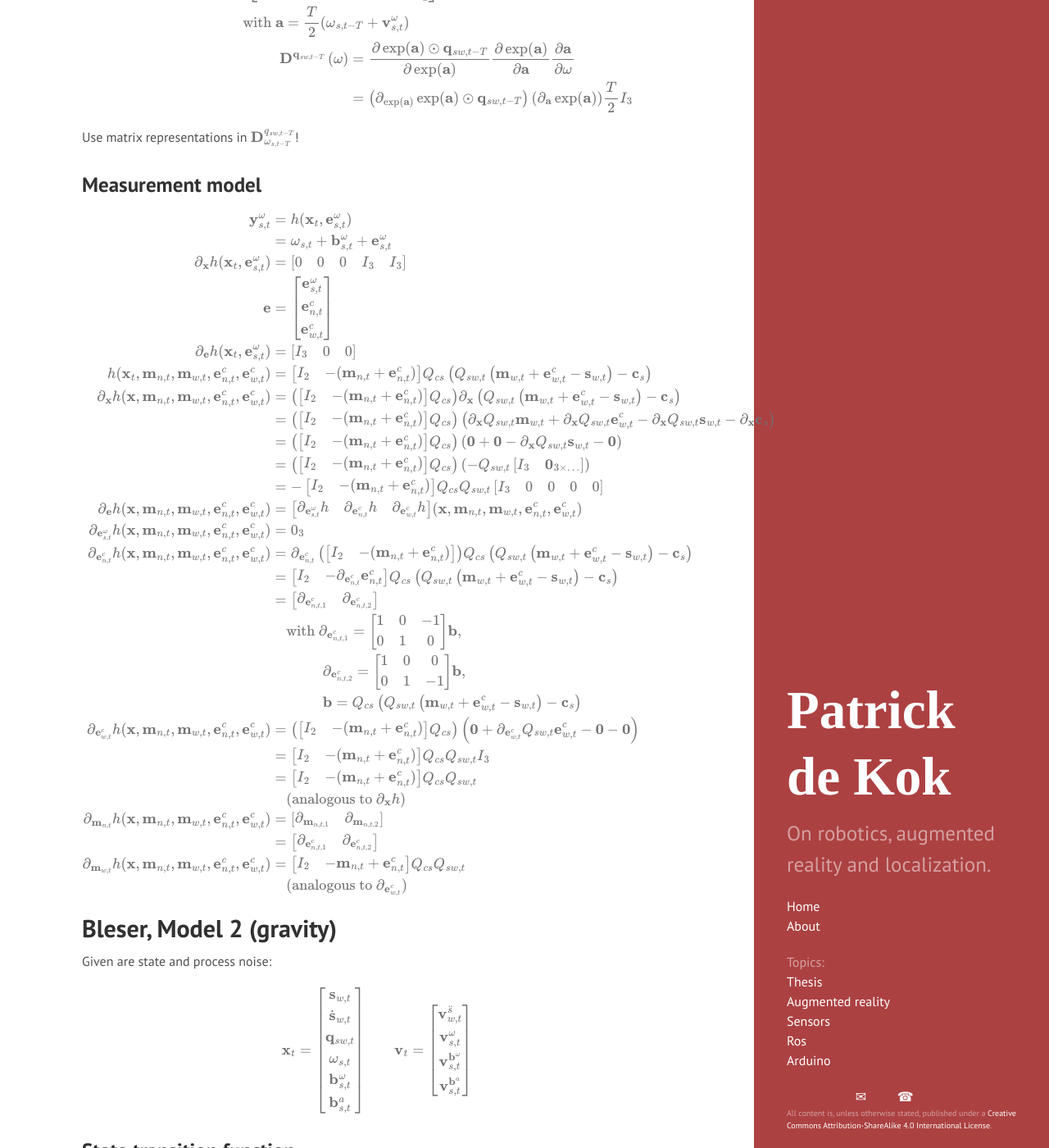
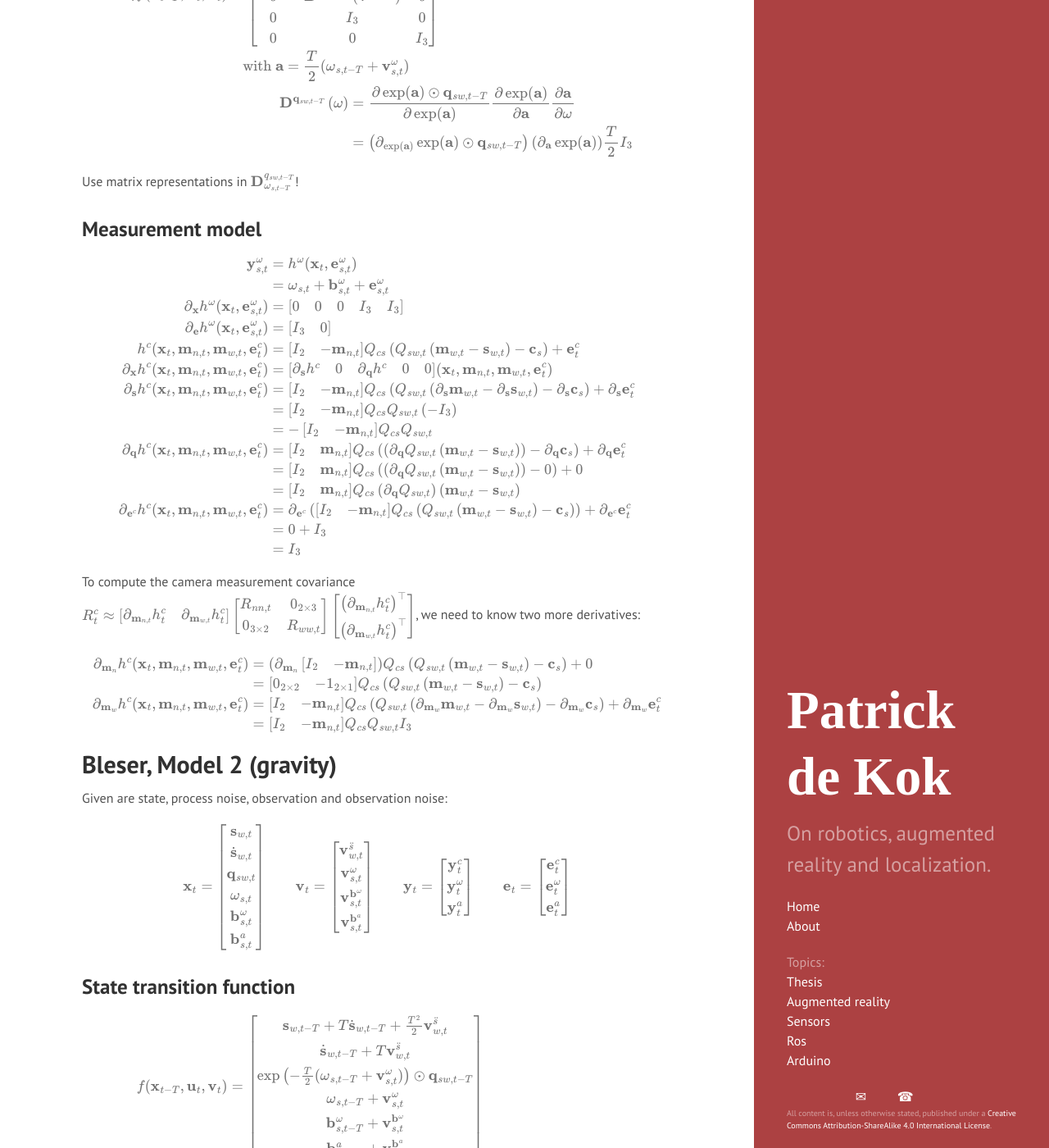
Before and after one commit to pkok/pkok.github.io, a Jekyll site: the page built from derivatives.md, in a window 1280 px wide and 1400 px high, scrolled down 3334 px. Shown: the whole window at 82% size. Built offline with Jekyll 4.4.1, drawn with Linux system fonts in a browser that asks for light colours; some web fonts are replaced; formulas are drawn with MathJax 3; some of the changed text lies outside the part shown.

Commit message:
Now with all the measurement model derivatives included!

```diff
--- a/derivatives.md
+++ b/derivatives.md
@@ -192,7 +192,7 @@
 
 ### Rotation
 
-Let $$Q$$ be the rotation matrix corresponding to the same rotation as unit quaternion $$\mathbf{q}$$, and let $$Q^*$$ correspond to the rotation of $$\mathbf{q}^*$$.  The derivatives $$\partial_\mathbf{q} Q$$ and $$\partial_\mathbf{q} Q^*$$ are both third-rank tensors, see also [Wikipedia](https://en.wikipedia.org/wiki/Matrix_calculus#Other_matrix_derivatives).
+Let $$Q = \begin{bmatrix}1 - 2(q_2^2 + q_3^2) & 2(q_1q_2 - q_3q_0) & 2(q_1q_3 + q_2q_0) \\ 2(q_1q_2 + q_3q_0) & 1 - 2(q_1^2+q_3^2) & 2(q_2q_3 - q_1q_0) \\ 2(q_1 q_3 - q_2 q_0) & 2(q_2q_3 + q_1q_0) & 1 - 2(q_1^2 + q_2^2)\end{bmatrix}$$ be the rotation matrix corresponding to the same rotation as unit quaternion $$\mathbf{q}$$, and let $$Q^*$$ correspond to the rotation of $$\mathbf{q}^*$$.  The derivatives $$\partial_\mathbf{q} Q$$ and $$\partial_\mathbf{q} Q^*$$ are both third-rank tensors (mappings of mappings; see also [Wikipedia](https://en.wikipedia.org/wiki/Matrix_calculus#Other_matrix_derivatives)).
 
 $$
 \begin{align}
@@ -268,7 +268,7 @@
 
 ## Bleser Model 1 (gyro)
 
-Given are state and process noise:
+Given are state, process noise, observation and observation noise:
 
 $$
 \begin{align}
@@ -281,6 +281,16 @@
 \mathbf{v}_t &= \begin{bmatrix}\mathbf{v}^\ddot{s}_{w,t} \\
                                \mathbf{v}^\omega_{s,t} \\
                                \mathbf{v}^{\mathbf{b}^\omega}_{s,t}
+                \end{bmatrix} &
+\mathbf{y}_t &= \begin{bmatrix} \mathbf{y}^c_t \\
+                                \mathbf{y}^\omega_t
+                \end{bmatrix} &
+\mathbf{e}_t &= \begin{bmatrix} \mathbf{e}^c_t \\
+                                \mathbf{e}^\omega_t \\
+                \end{bmatrix}
+              = \begin{bmatrix} \mathbf{e}^c_{n,t} \\
+                                \mathbf{e}^c_{w,t} \\
+                                \mathbf{e}^\omega_t \\
                 \end{bmatrix}
 \end{align}
 $$
@@ -323,60 +333,56 @@
 $$
 \begin{align}
 \mathbf{y}^\omega_{s,t}
-  &= h(\mathbf{x}_t, \mathbf{e}^\omega_{s,t}) \\
+  &= h^\omega(\mathbf{x}_t, \mathbf{e}^\omega_{s,t}) \\
   &= \mathbf{\omega}_{s,t} + \mathbf{b}^\omega_{s,t} + \mathbf{e}^\omega_{s,t} \\
-
-\partial_\mathbf{x} h(\mathbf{x}_t, \mathbf{e}^\omega_{s,t})
+%
+\partial_\mathbf{x} h^\omega(\mathbf{x}_t, \mathbf{e}^\omega_{s,t})
   &= \begin{bmatrix} 0 & 0 & 0 & I_3 & I_3 \end{bmatrix} \\
 
-\mathbf{e}
-  &= \begin{bmatrix} \mathbf{e}^\omega_{s,t} \\
-                     \mathbf{e}^c_{n,t} \\
-                     \mathbf{e}^c_{w,t}
-     \end{bmatrix} \\
-
-\partial_\mathbf{e} h(\mathbf{x}_t, \mathbf{e}^\omega_{s,t})
-  &= \begin{bmatrix} I_3 & 0 & 0 \end{bmatrix} \\
-
-h(\mathbf{x}_t, \mathbf{m}_{n,t}, \mathbf{m}_{w,t}, \mathbf{e}^c_{n,t}, \mathbf{e}^c_{w,t})
-  &= \begin{bmatrix} I_2 & -(\mathbf{m}_{n,t} + \mathbf{e}_{n,t}^c) \end{bmatrix} Q_{cs} \left( Q_{sw,t} \left(\mathbf{m}_{w,t} + \mathbf{e}_{w,t}^c - \mathbf{s}_{w,t} \right) - \mathbf{c}_s \right) \\
-
-\partial_\mathbf{x} h(\mathbf{x}, \mathbf{m}_{n,t}, \mathbf{m}_{w,t}, \mathbf{e}_{n,t}^c, \mathbf{e}_{w,t}^c)
-  &= \left(\begin{bmatrix} I_2 & -(\mathbf{m}_{n,t} + \mathbf{e}_{n,t}^c) \end{bmatrix} Q_{cs}\right) \partial_\mathbf{x} \left( Q_{sw,t} \left(\mathbf{m}_{w,t} + \mathbf{e}_{w,t}^c - \mathbf{s}_{w,t} \right) - \mathbf{c}_s \right) \\
-  &= \left(\begin{bmatrix} I_2 & -(\mathbf{m}_{n,t} + \mathbf{e}_{n,t}^c) \end{bmatrix} Q_{cs}\right) \left( \partial_\mathbf{x} Q_{sw,t} \mathbf{m}_{w,t} + \partial_\mathbf{x} Q_{sw,t} \mathbf{e}_{w,t}^c - \partial_\mathbf{x} Q_{sw,t} \mathbf{s}_{w,t} - \partial_\mathbf{x} \mathbf{c}_s \right) \\
-  &= \left(\begin{bmatrix} I_2 & -(\mathbf{m}_{n,t} + \mathbf{e}_{n,t}^c) \end{bmatrix} Q_{cs}\right) \left( \mathbf{0} + \mathbf{0} - \partial_\mathbf{x} Q_{sw,t} \mathbf{s}_{w,t} - \mathbf{0} \right) \\
-  &= \left(\begin{bmatrix} I_2 & -(\mathbf{m}_{n,t} + \mathbf{e}_{n,t}^c) \end{bmatrix} Q_{cs}\right) \left(-Q_{sw,t} \begin{bmatrix}I_3 & \mathbf{0}_{3 \times \ldots} \end{bmatrix} \right) \\
-  &= -\begin{bmatrix} I_2 & -(\mathbf{m}_{n,t} + \mathbf{e}_{n,t}^c) \end{bmatrix} Q_{cs} Q_{sw,t} \begin{bmatrix}I_3 & 0 & 0 & 0 & 0 \end{bmatrix} \\
-
-\partial_\mathbf{e} h(\mathbf{x}, \mathbf{m}_{n,t}, \mathbf{m}_{w,t}, \mathbf{e}_{n,t}^c, \mathbf{e}_{w,t}^c)
-  &= \begin{bmatrix} \partial_{\mathbf{e}^\omega_{s,t}} h & \partial_{\mathbf{e}^c_{n,t}} h & \partial_{\mathbf{e}^c_{w,t}} h \end{bmatrix}(\mathbf{x}, \mathbf{m}_{n,t}, \mathbf{m}_{w,t}, \mathbf{e}_{n,t}^c, \mathbf{e}_{w,t}^c) \\
-\partial_{\mathbf{e}^\omega_{s,t}} h(\mathbf{x}, \mathbf{m}_{n,t}, \mathbf{m}_{w,t}, \mathbf{e}_{n,t}^c, \mathbf{e}_{w,t}^c)
-  &= 0_3 \\
-\partial_{\mathbf{e}^c_{n,t}} h(\mathbf{x}, \mathbf{m}_{n,t}, \mathbf{m}_{w,t}, \mathbf{e}_{n,t}^c, \mathbf{e}_{w,t}^c)
-  &= \partial_{\mathbf{e}^c_{n,t}} \left(\begin{bmatrix} I_2 & -(\mathbf{m}_{n,t} + \mathbf{e}_{n,t}^c) \end{bmatrix} \right) Q_{cs} \left( Q_{sw,t} \left(\mathbf{m}_{w,t} + \mathbf{e}_{w,t}^c - \mathbf{s}_{w,t} \right) - \mathbf{c}_s \right) \\
-  &= \begin{bmatrix} I_2 & -\partial_{\mathbf{e}^c_{n,t}} \mathbf{e}_{n,t}^c \end{bmatrix} Q_{cs} \left( Q_{sw,t} \left(\mathbf{m}_{w,t} + \mathbf{e}_{w,t}^c - \mathbf{s}_{w,t} \right) - \mathbf{c}_s \right) \\
-  &= \begin{bmatrix} \partial_{\mathbf{e}^c_{n,t,1}} & \partial_{\mathbf{e}^c_{n,t,2}} \end{bmatrix} \\
-  &\phantom{=} \mbox{ with } \partial_{\mathbf{e}^c_{n,t,1}} = \begin{bmatrix} 1 & 0 & -1 \\ 0 & 1 & 0 \end{bmatrix} \mathbf{b}, \\
-  &\phantom{=\mbox{ with }} \partial_{\mathbf{e}^c_{n,t,2}} = \begin{bmatrix} 1 & 0 & 0 \\ 0 & 1 & -1 \end{bmatrix} \mathbf{b}, \\
-  &\phantom{=\mbox{ with }} \mathbf{b} = Q_{cs} \left( Q_{sw,t} \left(\mathbf{m}_{w,t} + \mathbf{e}_{w,t}^c - \mathbf{s}_{w,t} \right) - \mathbf{c}_s \right) \\
-\partial_{\mathbf{e}^c_{w,t}} h(\mathbf{x}, \mathbf{m}_{n,t}, \mathbf{m}_{w,t}, \mathbf{e}_{n,t}^c, \mathbf{e}_{w,t}^c)
-  &= \left(\begin{bmatrix} I_2 & -(\mathbf{m}_{n,t} + \mathbf{e}_{n,t}^c) \end{bmatrix} Q_{cs}\right) \left( \mathbf{0} + \partial_{\mathbf{e}^c_{w,t}} Q_{sw,t} \mathbf{e}^c_{w,t} - \mathbf{0} - \mathbf{0} \right) \\
-  &= \begin{bmatrix} I_2 & -(\mathbf{m}_{n,t} + \mathbf{e}_{n,t}^c) \end{bmatrix} Q_{cs} Q_{sw,t} I_3 \\
-  &= \begin{bmatrix} I_2 & -(\mathbf{m}_{n,t} + \mathbf{e}_{n,t}^c) \end{bmatrix} Q_{cs} Q_{sw,t} \\
-  &\phantom{=} \mbox{ (analogous to $\partial_\mathbf{x} h$)} \\
-
-\partial_{\mathbf{m}_{n,t}} h(\mathbf{x}, \mathbf{m}_{n,t}, \mathbf{m}_{w,t}, \mathbf{e}_{n,t}^c, \mathbf{e}_{w,t}^c)
-  &= \begin{bmatrix} \partial_{\mathbf{m}_{n,t,1}} & \partial_{\mathbf{m}_{n,t,2}} \end{bmatrix} \\
-  &= \begin{bmatrix} \partial_{\mathbf{e}^c_{n,t,1}} & \partial_{\mathbf{e}^c_{n,t,2}} \end{bmatrix} \\
-\partial_{\mathbf{m}_{w,t}} h(\mathbf{x}, \mathbf{m}_{n,t}, \mathbf{m}_{w,t}, \mathbf{e}_{n,t}^c, \mathbf{e}_{w,t}^c)
-  &= \begin{bmatrix} I_2 & -\mathbf{m}_{n,t} + \mathbf{e}_{n,t}^c \end{bmatrix} Q_{cs} Q_{sw,t} \\
-  &\phantom{=} \mbox{ (analogous to $\partial_{\mathbf{e}^c_{w,t}}$)} \\
+\partial_\mathbf{e} h^\omega(\mathbf{x}_t, \mathbf{e}^\omega_{s,t})
+  &= \begin{bmatrix} I_3 & 0 \end{bmatrix} \\
+%
+h^c(\mathbf{x}_t, \mathbf{m}_{n,t}, \mathbf{m}_{w,t}, \mathbf{e}^c_t)
+  &= \begin{bmatrix}I_2 & -\mathbf{m}_{n,t}\end{bmatrix} Q_{cs} \left(Q_{sw,t} \left(\mathbf{m}_{w,t} - \mathbf{s}_{w,t}\right) - \mathbf{c}_s\right) + \mathbf{e}^c_t \\
+%
+\partial_\mathbf{x} h^c(\mathbf{x}_t, \mathbf{m}_{n,t}, \mathbf{m}_{w,t}, \mathbf{e}^c_t)
+  &= \begin{bmatrix} \partial_\mathbf{s} h^c & 0 & \partial_\mathbf{q} h^c & 0  & 0 \end{bmatrix}(\mathbf{x}_t, \mathbf{m}_{n,t}, \mathbf{m}_{w,t}, \mathbf{e}^c_t) \\
+%
+\partial_\mathbf{s} h^c(\mathbf{x}_t, \mathbf{m}_{n,t}, \mathbf{m}_{w,t}, \mathbf{e}^c_t)
+  &= \begin{bmatrix}I_2 & -\mathbf{m}_{n,t}\end{bmatrix} Q_{cs} \left(Q_{sw,t} \left(\partial_\mathbf{s} \mathbf{m}_{w,t} - \partial_\mathbf{s} \mathbf{s}_{w,t}\right) - \partial_\mathbf{s} \mathbf{c}_s\right) + \partial_\mathbf{s} \mathbf{e}^c_t \\
+  &= \begin{bmatrix}I_2 & -\mathbf{m}_{n,t}\end{bmatrix} Q_{cs} Q_{sw,t} \left(-I_3\right) \\
+  &= -\begin{bmatrix}I_2 & -\mathbf{m}_{n,t}\end{bmatrix} Q_{cs} Q_{sw,t}  \\
+%
+\partial_\mathbf{q} h^c(\mathbf{x}_t, \mathbf{m}_{n,t}, \mathbf{m}_{w,t}, \mathbf{e}^c_t)
+  &= \begin{bmatrix}I_2 & \mathbf{m}_{n,t}\end{bmatrix} Q_{cs} \left(\left(\partial_\mathbf{q} Q_{sw,t} \left(\mathbf{m}_{w,t} - \mathbf{s}_{w,t}\right)\right) - \partial_\mathbf{q} \mathbf{c}_s\right) + \partial_\mathbf{q} \mathbf{e}^c_t \\
+  &= \begin{bmatrix}I_2 & \mathbf{m}_{n,t}\end{bmatrix} Q_{cs} \left(\left(\partial_\mathbf{q} Q_{sw,t} \left(\mathbf{m}_{w,t} - \mathbf{s}_{w,t}\right)\right) - 0 \right) + 0 \\
+  &= \begin{bmatrix}I_2 & \mathbf{m}_{n,t}\end{bmatrix} Q_{cs} \left(\partial_\mathbf{q} Q_{sw,t}\right) \left(\mathbf{m}_{w,t} - \mathbf{s}_{w,t}\right) \\
+%
+\partial_{\mathbf{e}^c} h^c(\mathbf{x}_t, \mathbf{m}_{n,t}, \mathbf{m}_{w,t}, \mathbf{e}^c_t)
+  &= \partial_{\mathbf{e}^c} \left(\begin{bmatrix}I_2 & -\mathbf{m}_{n,t}\end{bmatrix} Q_{cs} \left(Q_{sw,t} \left(\mathbf{m}_{w,t} - \mathbf{s}_{w,t}\right) - \mathbf{c}_s\right)\right) + \partial_{\mathbf{e}^c} \mathbf{e}^c_t \\
+  &= 0 + I_3 \\
+  &= I_3 \\
 \end{align}
 $$
 
+To compute the camera measurement covariance $$R^c_t \approx \begin{bmatrix}\partial_{\mathbf{m}_{n,t}} h^c_t & \partial_{\mathbf{m}_{w,t}} h^c_t\end{bmatrix} \begin{bmatrix}R_{nn,t} & 0_{2 \times 3} \\ 0_{3 \times 2} & R_{ww,t} \end{bmatrix} \begin{bmatrix}\left(\partial_{\mathbf{m}_{n,t}} h^c_t\right)^\top \\ \left(\partial_{\mathbf{m}_{w,t}} h^c_t\right)^\top\end{bmatrix}$$, we need to know two more derivatives:
+
+$$
+\begin{align}
+\partial_{\mathbf{m}_n} h^c(\mathbf{x}_t, \mathbf{m}_{n,t}, \mathbf{m}_{w,t}, \mathbf{e}^c_t)
+  &= \left(\partial_{\mathbf{m}_n} \begin{bmatrix}I_2 & -\mathbf{m}_{n,t}\end{bmatrix}\right) Q_{cs} \left(Q_{sw,t} \left(\mathbf{m}_{w,t} - \mathbf{s}_{w,t}\right) - \mathbf{c}_s\right) + 0 \\
+  &= \begin{bmatrix}0_{2 \times 2} & -1_{2 \times 1}\end{bmatrix} Q_{cs} \left(Q_{sw,t} \left(\mathbf{m}_{w,t} - \mathbf{s}_{w,t}\right) - \mathbf{c}_s\right) \\
+%
+\partial_{\mathbf{m}_w} h^c(\mathbf{x}_t, \mathbf{m}_{n,t}, \mathbf{m}_{w,t}, \mathbf{e}^c_t)
+  &= \begin{bmatrix}I_2 & -\mathbf{m}_{n,t}\end{bmatrix} Q_{cs} \left(Q_{sw,t} \left(\partial_{\mathbf{m}_w} \mathbf{m}_{w,t} - \partial_{\mathbf{m}_w} \mathbf{s}_{w,t}\right) - \partial_{\mathbf{m}_w} \mathbf{c}_s\right) + \partial_{\mathbf{m}_w} \mathbf{e}^c_t \\
+  &= \begin{bmatrix}I_2 & -\mathbf{m}_{n,t}\end{bmatrix} Q_{cs} Q_{sw,t} I_3 \\
+\end{align}
+$$
+
+
 ## Bleser, Model 2 (gravity)
 
-Given are state and process noise:
+Given are state, process noise, observation and observation noise:
 
 $$
 \begin{align}
@@ -391,6 +397,14 @@
                                \mathbf{v}^\omega_{s,t} \\
                                \mathbf{v}^{\mathbf{b}^\omega}_{s,t} \\
                                \mathbf{v}^{\mathbf{b}^a}_{s,t}
+                \end{bmatrix} &
+\mathbf{y}_t &= \begin{bmatrix} \mathbf{y}^c_t \\
+                                \mathbf{y}^\omega_t \\
+                                \mathbf{y}^a_t
+                \end{bmatrix} &
+\mathbf{e}_t &= \begin{bmatrix} \mathbf{e}^c_t \\
+                                \mathbf{e}^\omega_t \\
+                                \mathbf{e}^a_t
                 \end{bmatrix}
 \end{align}
 $$
@@ -433,12 +447,32 @@
 
 ### Measurement model
 
-_Work in progress_
+For $$\mathbf{y}^c_t$$, $$\mathbf{y}^\omega_t$$, $$\mathbf{e}^c_t$$ and $$\mathbf{e}^\omega_t$$, please see above.
+
+$$
+\begin{align}
+\mathbf{y}^a_{s,t}
+  &= h^a(\mathbf{x}_t, \mathbf{e}^a_t) \\
+  &= -\left(Q_{sw,t} \mathbf{g}_w\right) + \mathbf{b}^a_{s,t} + \mathbf{e}^a_{s,t} \\
+%
+\partial_\mathbf{x} h^a(\mathbf{x}_t, \mathbf{e}^a_t)
+  &= \begin{bmatrix} 0 & 0 & \partial_\mathbf{q} h^a & 0 & 0 & \partial_{\mathbf{b}^a} h^a \end{bmatrix}(\mathbf{x}_t, \mathbf{e}^a_t) \\
+%
+\partial_\mathbf{q} h^a(\mathbf{x}_t, \mathbf{e}^a_t)
+  &= -\left(\partial_\mathbf{q} Q_{sw,t} \right) \mathbf{g}_w \\
+%
+\partial_{\mathbf{b}^a} h^a(\mathbf{x}_t, \mathbf{e}^a_t)
+  &= I_3 \\
+%
+\partial_{\mathbf{e}^a} h^a(\mathbf{x}_t, \mathbf{e}^a_t)
+  &= I_3 \\
+\end{align}
+$$
 
 
 ## Bleser Model 3 (acc)
 
-Given are state and process noise:
+Given are state, process noise, observation and observation noise:
 
 $$
 \begin{align}
@@ -454,6 +488,14 @@
                                \mathbf{v}^\omega_{s,t} \\
                                \mathbf{v}^{\mathbf{b}^\omega}_{s,t} \\
                                \mathbf{v}^{\mathbf{b}^a}_{s,t}
+                \end{bmatrix} &
+\mathbf{y}_t &= \begin{bmatrix} \mathbf{y}^c_t \\
+                                \mathbf{y}^\omega_t \\
+                                \mathbf{y}^a_t
+                \end{bmatrix} &
+\mathbf{e}_t &= \begin{bmatrix} \mathbf{e}^c_t \\
+                                \mathbf{e}^\omega_t \\
+                                \mathbf{e}^a_t
                 \end{bmatrix}
 \end{align}
 $$
@@ -499,12 +541,33 @@
 
 ### Measurement model
 
-_Work in progress_
+For $$\mathbf{y}^c_t$$, $$\mathbf{y}^\omega_t$$, $$\mathbf{e}^c_t$$ and $$\mathbf{e}^\omega_t$$, please see above.
 
+$$
+\begin{align}
+\mathbf{y}^a_{s,t}
+  &= h^a(\mathbf{x}_t, \mathbf{e}^a_t) \\
+  &= Q_{sw,t}\left(\ddot{\mathbf{s}}_{w,t} - \mathbf{g}_w\right) + \mathbf{b}^a_{s,t} + \mathbf{e}^a_{s,t} \\
+%
+\partial_\mathbf{x} h^a(\mathbf{x}_t, \mathbf{e}^a_t)
+  &= \begin{bmatrix} 0 & 0 & \partial_{\ddot{\mathbf{s}}_{w,t}} h^a & \partial_\mathbf{q} h^a & 0 & 0 & \partial_{\mathbf{b}^a} h^a \end{bmatrix}(\mathbf{x}_t, \mathbf{e}^a_t) \\
+%
+\partial_{\ddot{\mathbf{s}}} h^a(\mathbf{x}_t, \mathbf{e}^a_t)
+  &= Q_{sw,t} \\
+\partial_\mathbf{q} h^a(\mathbf{x}_t, \mathbf{e}^a_t)
+  &= \left(\partial_\mathbf{q} Q_{sw,t} \right) \left(\ddot{\mathbf{s}}_{w,t} - \mathbf{g}_w\right) \\
+%
+\partial_{\mathbf{b}^a} h^a(\mathbf{x}_t, \mathbf{e}^a_t)
+  &= I_3 \\
+%
+\partial_{\mathbf{e}^a} h^a(\mathbf{x}_t, \mathbf{e}^a_t)
+  &= I_3 \\
+\end{align}
+$$
 
 ## Bleser Model 4 (acc input)
 
-Given are control vector, state vector and process noise:
+Given are control vector, state, process noise, observation and observation noise:
 
 $$
 \begin{align}
@@ -521,6 +584,10 @@
                                \mathbf{v}^\omega_{s,t} \\
                                \mathbf{v}^{\mathbf{b}^\omega}_{s,t} \\
                                \mathbf{v}^{\mathbf{b}^a}_{s,t}
+                \end{bmatrix} &
+\mathbf{y}_t &= \begin{bmatrix} \mathbf{y}^c_t \\
+                \end{bmatrix} &
+\mathbf{e}_t &= \begin{bmatrix} \mathbf{e}^c_t \\
                 \end{bmatrix}
 \end{align}
 $$
```
Also changed, not shown: other parts of derivatives.md (+1 -1 lines).
